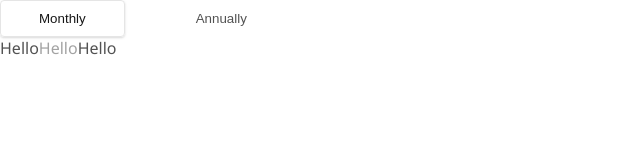
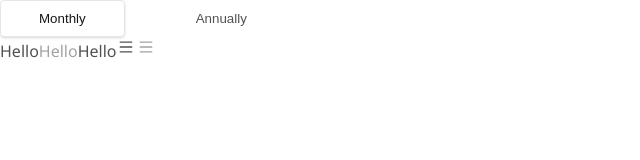
Before and after one commit to Artur-Petrov/Marketing-landing-page, a React (Vite) app: page / in a window 1280 px wide. Shown: the top 160 px of the page, without its empty margins (0-640 px from the left). Built offline with nearby package versions, Linux system fonts and the light colour scheme.

Commit message:
feature branch created last reusable custom icon component with all possible statuses

```diff
--- a/src/App.tsx
+++ b/src/App.tsx
@@ -1,6 +1,8 @@
 import Toggle from "./components/uiKit/toggle/Toggle.tsx";
 import {useState} from "react";
 import CustomLink from "./components/uiKit/customLink/CustomLink.tsx";
+import IconButton from "./components/uiKit/iconButton/IconButton.tsx";
+
 
 function App() {
     const [toggle, setToggle] = useState("Monthly");
@@ -10,6 +12,19 @@ function App() {
         <CustomLink disabled={false} href={'#'}>Hello</CustomLink>
         <CustomLink disabled={true} href={'#'}>Hello</CustomLink>
         <CustomLink disabled={false} href={'#'}>Hello</CustomLink>
+
+
+        <IconButton >
+            <svg width="20" height="20" viewBox="0 0 20 20" fill="none" xmlns="http://www.w3.org/2000/svg">
+                <path d="M3.75 4.44446H16.25V5.83335H3.75V4.44446ZM3.75 9.30557H16.25V10.6945H3.75V9.30557ZM3.75 14.1667H16.25V15.5556H3.75V14.1667Z" fill="currentColor"/>
+            </svg>
+        </IconButton>
+
+        <IconButton disabled={true}>
+            <svg width="20" height="20" viewBox="0 0 20 20" fill="none" xmlns="http://www.w3.org/2000/svg">
+                <path d="M3.75 4.44446H16.25V5.83335H3.75V4.44446ZM3.75 9.30557H16.25V10.6945H3.75V9.30557ZM3.75 14.1667H16.25V15.5556H3.75V14.1667Z" fill="currentColor"/>
+            </svg>
+        </IconButton>
     </>
   )
 }
--- /dev/null
+++ b/src/components/uiKit/iconButton/IconButton.module.css
@@ -0,0 +1,23 @@
+.icon_button{
+    display: inline-flex;
+    align-items: center;
+    justify-content: center;
+    color: #525252;
+    cursor: pointer;
+    transition: all 0.2s ease-in-out;
+}
+
+.icon_button:not(:disabled):hover {
+    color: var(--color-neutral-900);
+}
+
+.icon_button:not(:disabled):focus-visible {
+    box-shadow: 0 0 0 2px rgba(99, 102, 241, 0.2);
+    outline: none;
+    color: var(--color-neutral-900);
+}
+
+.icon_button:disabled {
+    color: #A3A3A3;
+    cursor: not-allowed;
+}
--- /dev/null
+++ b/src/components/uiKit/iconButton/IconButton.tsx
@@ -0,0 +1,18 @@
+import type {ButtonHTMLAttributes, FC} from "react";
+import styles from './IconButton.module.css'
+
+type IconButtonProp = ButtonHTMLAttributes<HTMLButtonElement>;
+
+const IconButton: FC<IconButtonProp> = ({
+                                            children,
+                                            className = '',
+                                            ...rest
+                                        }) => {
+    return (
+        <button type={"button"} className={`${styles.icon_button} ${className}`} {...rest}>
+            {children}
+        </button>
+    );
+};
+
+export default IconButton;
```
Also changed, not shown: src/components/uiKit/IconButton.tsx (deleted, +0 -9 lines), src/assets/svg/Button.svg (added).
